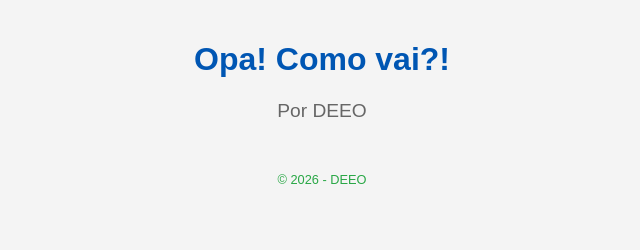
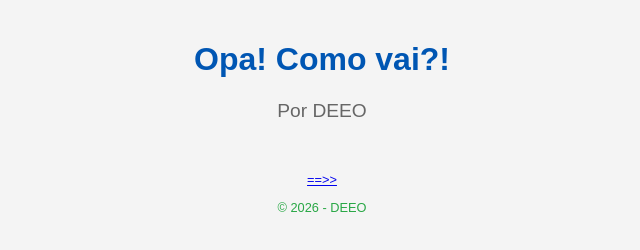
Before and after one commit to deeo-oficial/primeiro_projeto_de_deeo, a plain HTML site: page index.html in a window 1280 px wide. Shown: the whole page, without its empty margins (318-958 px from the left). Drawn offline with Linux system fonts and the light colour scheme.

Commit message:
Add email link to footer in index.html

```diff
--- a/index.html
+++ b/index.html
@@ -35,6 +35,7 @@
     <p class="subtitulo">Por DEEO</p>
 
     <footer>
+        <a href="mailto:davi.phantom07@gmail.com">==>></a>
         <p>© 2026 - DEEO</p>
     </footer>
 
```
